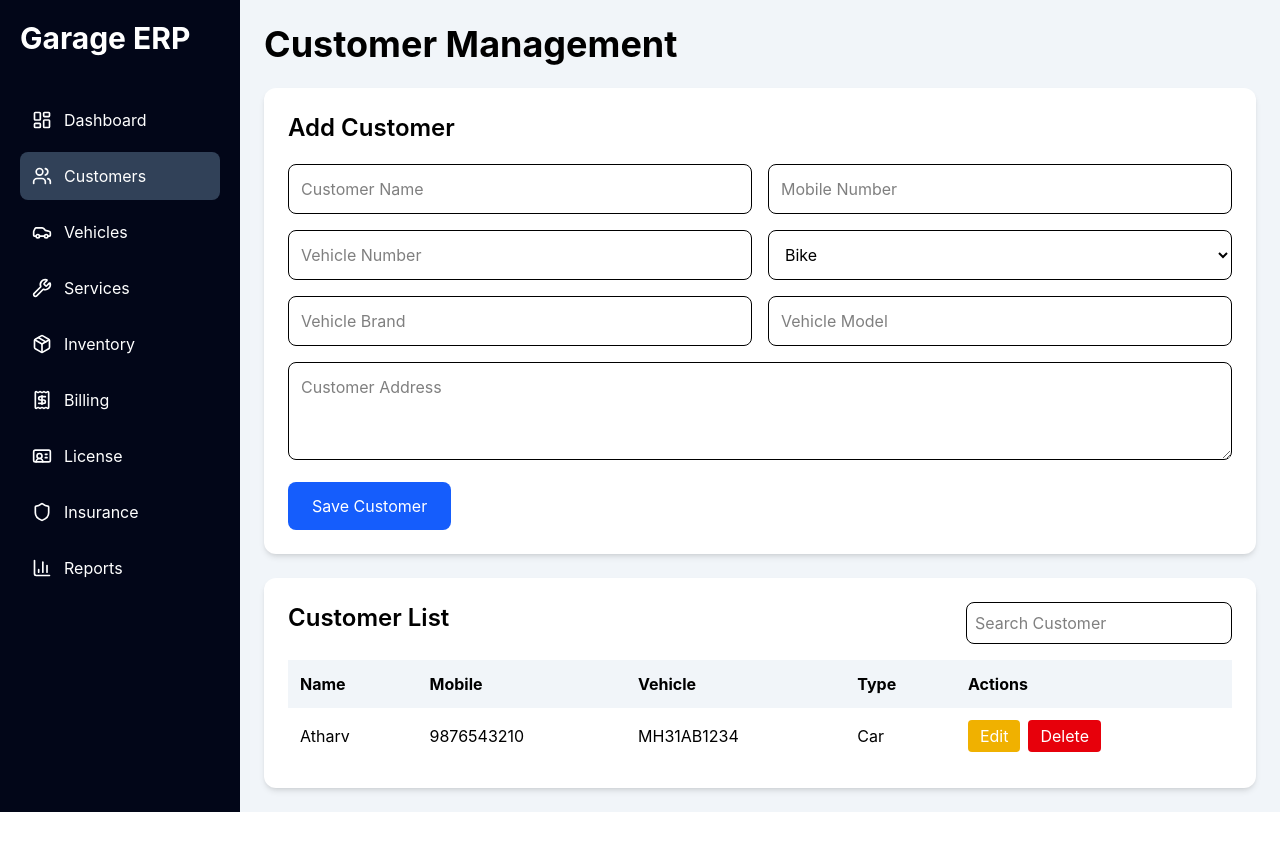
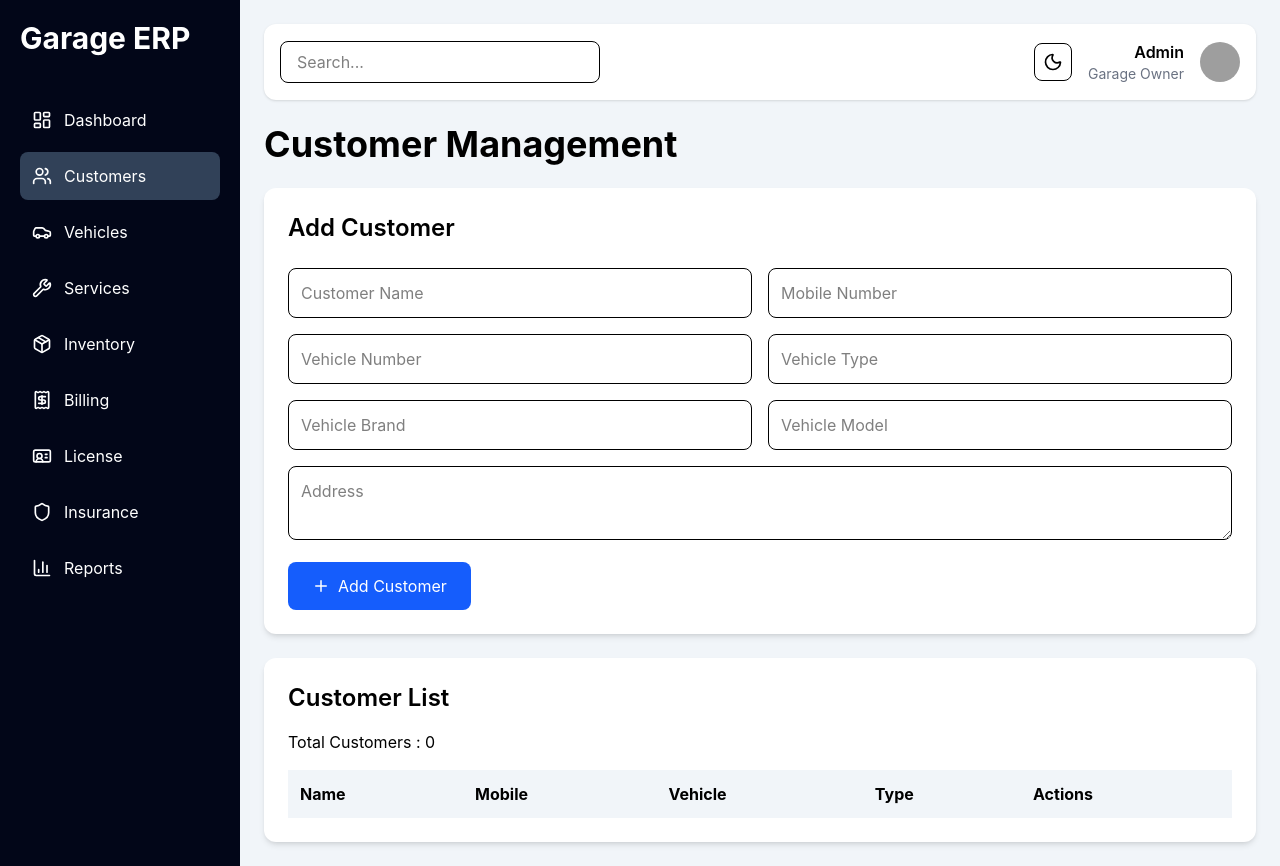
Before and after one commit to atharv030602/garage-erp, a React app: page /customers in a window 1280 px wide. Before the commit the page ends 812 px from the top, so only its background shows below. Built offline with nearby package versions, Linux system fonts and the light colour scheme; grey boxes are pictures that could not be loaded; the HTML template or start-up script is replaced by a standard one.

Commit message:
completed customer CRUD module

```diff
--- a/src/components/CustomerForm.jsx
+++ b/src/components/CustomerForm.jsx
@@ -1,48 +1,119 @@
-const CustomerForm = () => {
+import { useState, useEffect } from "react";
+import { Plus } from "lucide-react";
+
+const CustomerForm = ({
+  addCustomer,
+  editingCustomer,
+  updateCustomer,
+}) => {
+  const [formData, setFormData] = useState({
+    name: "",
+    mobile: "",
+    vehicleNumber: "",
+    vehicleType: "",
+    brand: "",
+    model: "",
+    address: "",
+  });
+
+  useEffect(() => {
+    if (editingCustomer) {
+      setFormData(editingCustomer);
+    }
+  }, [editingCustomer]);
+
+  const handleChange = (e) => {
+    setFormData({
+      ...formData,
+      [e.target.name]: e.target.value,
+    });
+  };
+
+  const handleSubmit = () => {
+    if (
+      !formData.name ||
+      !formData.mobile ||
+      !formData.vehicleNumber
+    ) {
+      alert("Please fill mandatory fields");
+      return;
+    }
+
+    if (editingCustomer) {
+      updateCustomer(formData);
+    } else {
+      addCustomer({
+        id: Date.now(),
+        ...formData,
+      });
+    }
+
+    setFormData({
+      name: "",
+      mobile: "",
+      vehicleNumber: "",
+      vehicleType: "",
+      brand: "",
+      model: "",
+      address: "",
+    });
+  };
+
   return (
     <div className="bg-white p-6 rounded-xl shadow-md mb-6">
 
-      <h2 className="text-2xl font-semibold mb-5">
-        Add Customer
+      <h2 className="text-2xl font-semibold mb-6">
+        {editingCustomer
+          ? "Edit Customer"
+          : "Add Customer"}
       </h2>
 
-      <div className="grid grid-cols-1 md:grid-cols-2 gap-4">
+      <div className="grid grid-cols-2 gap-4">
 
         <input
-          type="text"
+          name="name"
+          value={formData.name}
+          onChange={handleChange}
           placeholder="Customer Name"
           className="border p-3 rounded-lg"
         />
 
         <input
-          type="text"
+          name="mobile"
+          value={formData.mobile}
+          onChange={handleChange}
           placeholder="Mobile Number"
           className="border p-3 rounded-lg"
         />
 
         <input
-          type="text"
+          name="vehicleNumber"
+          value={formData.vehicleNumber}
+          onChange={handleChange}
           placeholder="Vehicle Number"
           className="border p-3 rounded-lg"
         />
 
-        <select
+        <input
+          name="vehicleType"
+          value={formData.vehicleType}
+          onChange={handleChange}
+          placeholder="Vehicle Type"
           className="border p-3 rounded-lg"
-        >
-          <option>Bike</option>
-          <option>Car</option>
-          <option>Auto</option>
-          <option>Truck</option>
-        </select>
+        />
 
         <input
-          type="text"
+          name="brand"
+          value={formData.brand}
+          onChange={handleChange}
           placeholder="Vehicle Brand"
           className="border p-3 rounded-lg"
         />
 
         <input
-          type="text"
+          name="model"
+          value={formData.model}
+          onChange={handleChange}
           placeholder="Vehicle Model"
           className="border p-3 rounded-lg"
         />
@@ -50,12 +121,15 @@ const CustomerForm = () => {
       </div>
 
       <textarea
-        placeholder="Customer Address"
+        name="address"
+        value={formData.address}
+        onChange={handleChange}
+        placeholder="Address"
         className="border p-3 rounded-lg w-full mt-4"
-        rows="3"
-      ></textarea>
+      />
 
       <button
+        onClick={handleSubmit}
         className="
         mt-4
         bg-blue-600
@@ -63,10 +137,16 @@ const CustomerForm = () => {
         px-6
         py-3
         rounded-lg
-        hover:bg-blue-700
+        flex
+        items-center
+        gap-2
         "
       >
-        Save Customer
+        <Plus size={18} />
+
+        {editingCustomer
+          ? "Update Customer"
+          : "Add Customer"}
       </button>
 
     </div>
--- a/src/components/CustomerTable.jsx
+++ b/src/components/CustomerTable.jsx
@@ -1,22 +1,20 @@
-const CustomerTable = () => {
+const CustomerTable = ({
+  customers,
+  deleteCustomer,
+  editCustomer
+}) => {
   return (
     <div className="bg-white p-6 rounded-xl shadow-md">
 
-      <div className="flex justify-between mb-4">
-
-        <h2 className="text-2xl font-semibold">
+      <h2 className="text-2xl font-semibold mb-4">
         Customer List
       </h2>
 
-        <input
-          type="text"
-          placeholder="Search Customer"
-          className="border p-2 rounded-lg"
-        />
+      <p className="mb-4">
+        Total Customers : {customers.length}
+      </p>
 
-      </div>
-
-      <table className="w-full border-collapse">
+      <table className="w-full">
 
         <thead>
 
@@ -48,40 +46,35 @@ const CustomerTable = () => {
 
         <tbody>
 
-          <tr>
+          {customers.map((customer) => (
+
+            <tr
+              key={customer.id}
+              className="border-b"
+            >
 
               <td className="p-3">
-              Atharv
+                {customer.name}
               </td>
 
               <td className="p-3">
-              9876543210
+                {customer.mobile}
               </td>
 
               <td className="p-3">
-              MH31AB1234
+                {customer.vehicleNumber}
               </td>
 
               <td className="p-3">
-              Car
+                {customer.vehicleType}
               </td>
 
               <td className="p-3">
 
                 <button
-                className="
-                bg-yellow-500
-                text-white
-                px-3
-                py-1
-                rounded
-                mr-2
-                "
-              >
-                Edit
-              </button>
-
-              <button
+                  onClick={() =>
+                    deleteCustomer(customer.id)
+                  }
                   className="
                   bg-red-600
                   text-white
@@ -92,10 +85,20 @@ const CustomerTable = () => {
                 >
                   Delete
                 </button>
+                  <button
+  onClick={() => {
+    console.log(customer);
+    editCustomer(customer);
+  }}
+>
+  Edit
+</button>
 
               </td>
 
             </tr>
+
+          ))}
 
         </tbody>
 
--- a/src/components/DashboardCard.jsx
+++ b/src/components/DashboardCard.jsx
@@ -1,10 +1,12 @@
 import React from "react";
+import { useTheme } from "../context/ThemeContext";
 
 const DashboardCard = ({ title, value, color, icon }) => {
+  const { darkMode } = useTheme();
+
   return (
     <div
       className={`
-      bg-white
       rounded-xl
       shadow-md
       p-6
@@ -14,13 +16,24 @@ const DashboardCard = ({ title, value, color, icon }) => {
       transition-all
       duration-300
       ${color}
+      ${
+        darkMode
+          ? "bg-slate-800 text-white"
+          : "bg-white text-black"
+      }
       `}
     >
       <div className="flex justify-between items-center">
 
         <div>
 
-          <h3 className="text-gray-500 text-sm">
+          <h3
+            className={
+              darkMode
+                ? "text-slate-400 text-sm"
+                : "text-gray-500 text-sm"
+            }
+          >
             {title}
           </h3>
 
@@ -30,7 +43,13 @@ const DashboardCard = ({ title, value, color, icon }) => {
 
         </div>
 
-        <div className="text-slate-400">
+        <div
+          className={
+            darkMode
+              ? "text-slate-500"
+              : "text-slate-400"
+          }
+        >
           {icon}
         </div>
 
--- a/src/pages/Customers.jsx
+++ b/src/pages/Customers.jsx
@@ -1,17 +1,70 @@
+import { useEffect, useState } from "react";
+
+import Navbar from "../components/Navbar";
 import CustomerForm from "../components/CustomerForm";
 import CustomerTable from "../components/CustomerTable";
 
 const Customers = () => {
+  const [customers, setCustomers] = useState([]);
+  const [editingCustomer, setEditingCustomer] = useState(null);
+
+  useEffect(() => {
+    const savedCustomers =
+      JSON.parse(localStorage.getItem("customers")) || [];
+
+    setCustomers(savedCustomers);
+  }, []);
+
+  useEffect(() => {
+    localStorage.setItem(
+      "customers",
+      JSON.stringify(customers)
+    );
+  }, [customers]);
+
+  const addCustomer = (customer) => {
+    setCustomers([...customers, customer]);
+  };
+
+  const deleteCustomer = (id) => {
+    const updatedCustomers = customers.filter(
+      (customer) => customer.id !== id
+    );
+
+    setCustomers(updatedCustomers);
+  };
+
+  const updateCustomer = (updatedCustomer) => {
+    const updatedCustomers = customers.map((customer) =>
+      customer.id === updatedCustomer.id
+        ? updatedCustomer
+        : customer
+    );
+
+    setCustomers(updatedCustomers);
+    setEditingCustomer(null);
+  };
+
   return (
     <div className="flex-1 p-6">
+
+      <Navbar />
 
       <h1 className="text-4xl font-bold mb-6">
         Customer Management
       </h1>
 
-      <CustomerForm />
+      <CustomerForm
+        addCustomer={addCustomer}
+        editingCustomer={editingCustomer}
+        updateCustomer={updateCustomer}
+      />
 
-      <CustomerTable />
+      <CustomerTable
+        customers={customers}
+        deleteCustomer={deleteCustomer}
+        editCustomer={setEditingCustomer}
+      />
 
     </div>
   );
```
Lines whose indentation alone changed are shown as unchanged.
